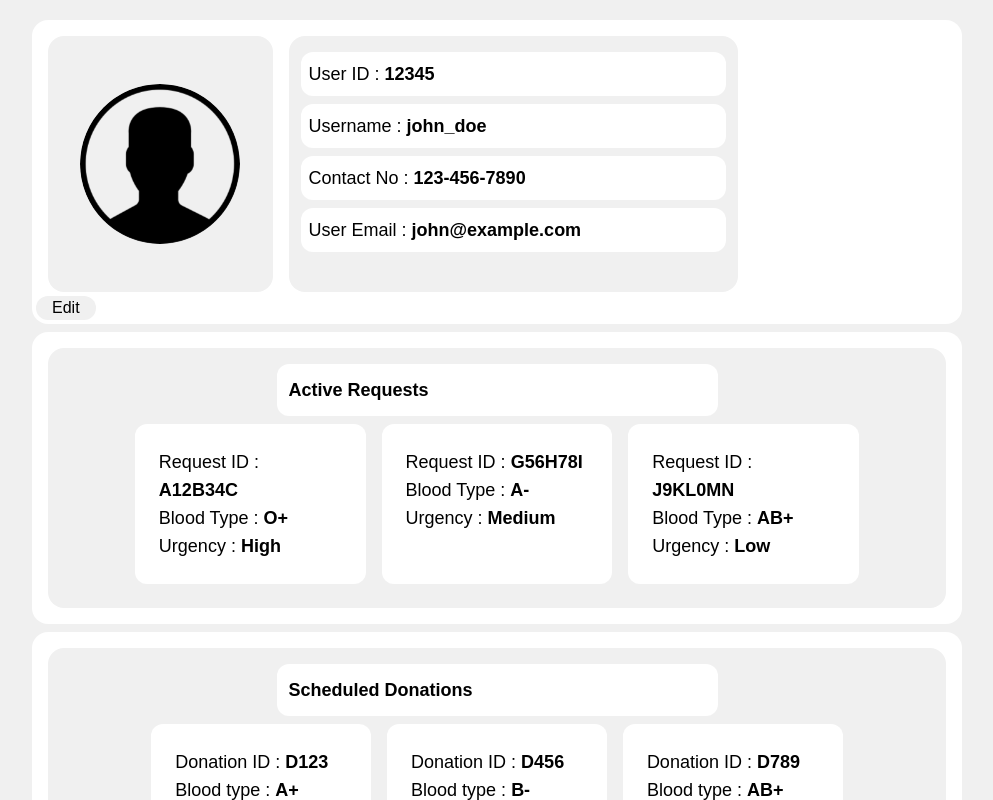
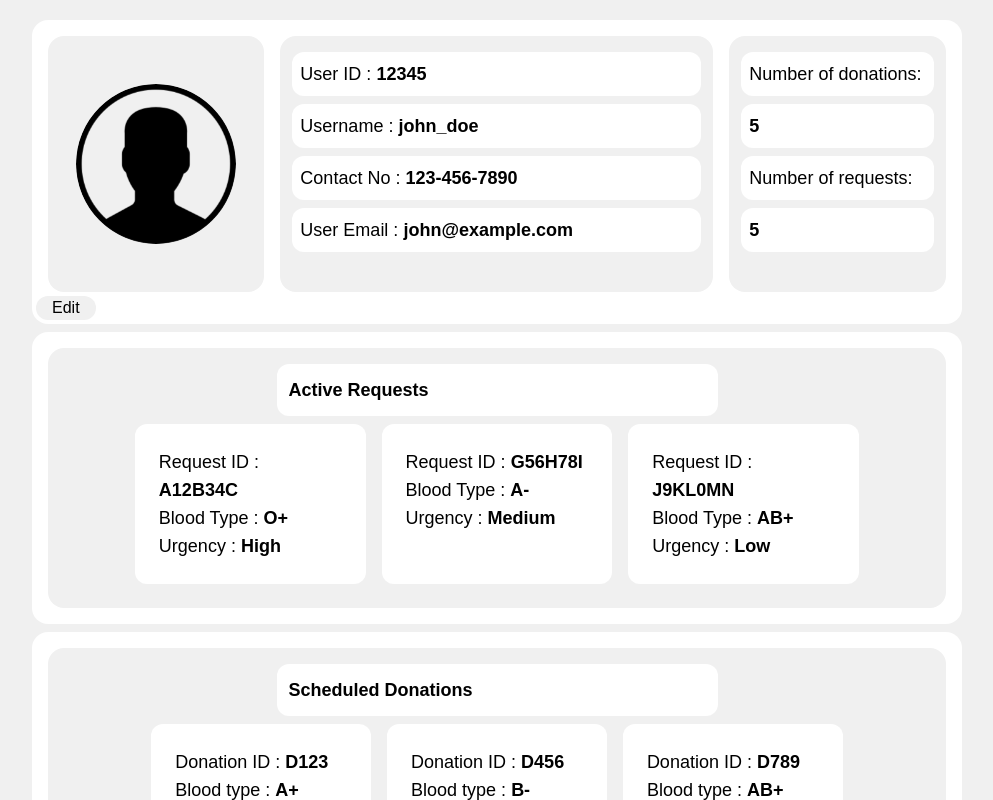
Before and after one commit to thisha-me/blood-chain-frontend, a React (Create React App) app: page / in a window 1280 px wide. Shown: the top 800 px of the page, without its empty margins (143-1136 px from the left). Built offline with nearby package versions, Linux system fonts and the light colour scheme.

Commit message:
updated userprofile page

```diff
--- a/src/Pages/userProfilePage.js
+++ b/src/Pages/userProfilePage.js
@@ -61,6 +61,23 @@ const UserProfile = () => {
             </div>
           </div>
         </div>
+        {/* /// */}
+        <div className="bg-[#F0F0F0] w-full sm:w-1/4 p-1 h-64 mb-4 sm:ml-4 rounded-2xl relative">
+          <div className="text-black font-bold text-lg text-left flex flex-col justify-items-center my-3">
+            <div className="font-medium text-lg rounded-xl  mx-2 mb-2 bg-white p-2">
+              Number of donations:
+            </div>
+            <div className="font-bold text-lg rounded-xl  mx-2 mb-2   bg-white p-2">
+              {userData.numberOfDonations}
+            </div>
+            <div className="font-medium text-lg rounded-xl  mx-2 mb-2 bg-white p-2">
+              Number of requests:
+            </div>
+            <div className="font-bold text-lg rounded-xl  mx-2 mb-2   bg-white p-2">
+              {userData.numberOfRequests}
+            </div>
+          </div>
+        </div>
         {/* Edit Button */}
         <button className="bg-[#F0F0F0] font-medium text-black px-4 absolute bottom-0 left-0 m-1 rounded-2xl">
           Edit
```
